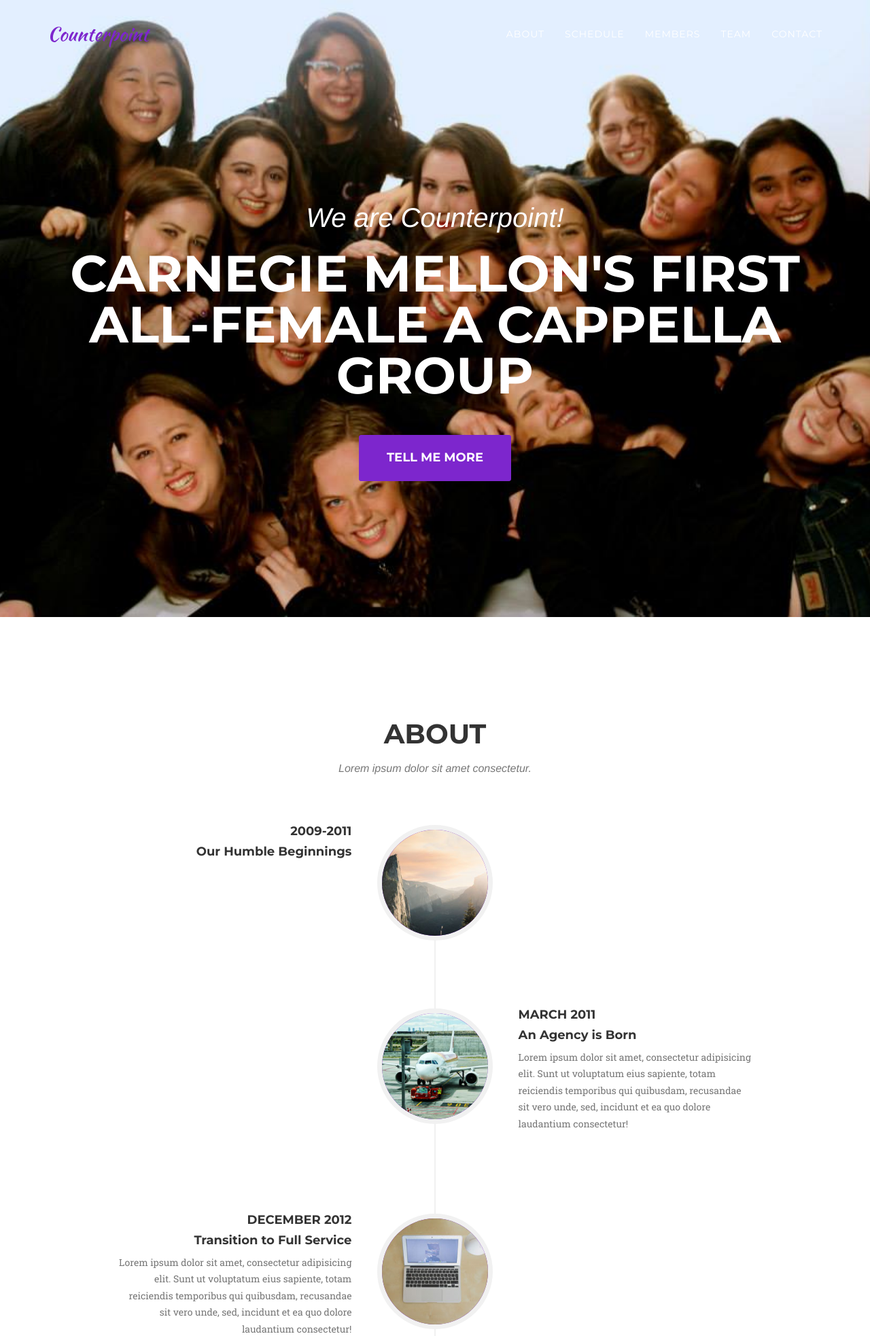
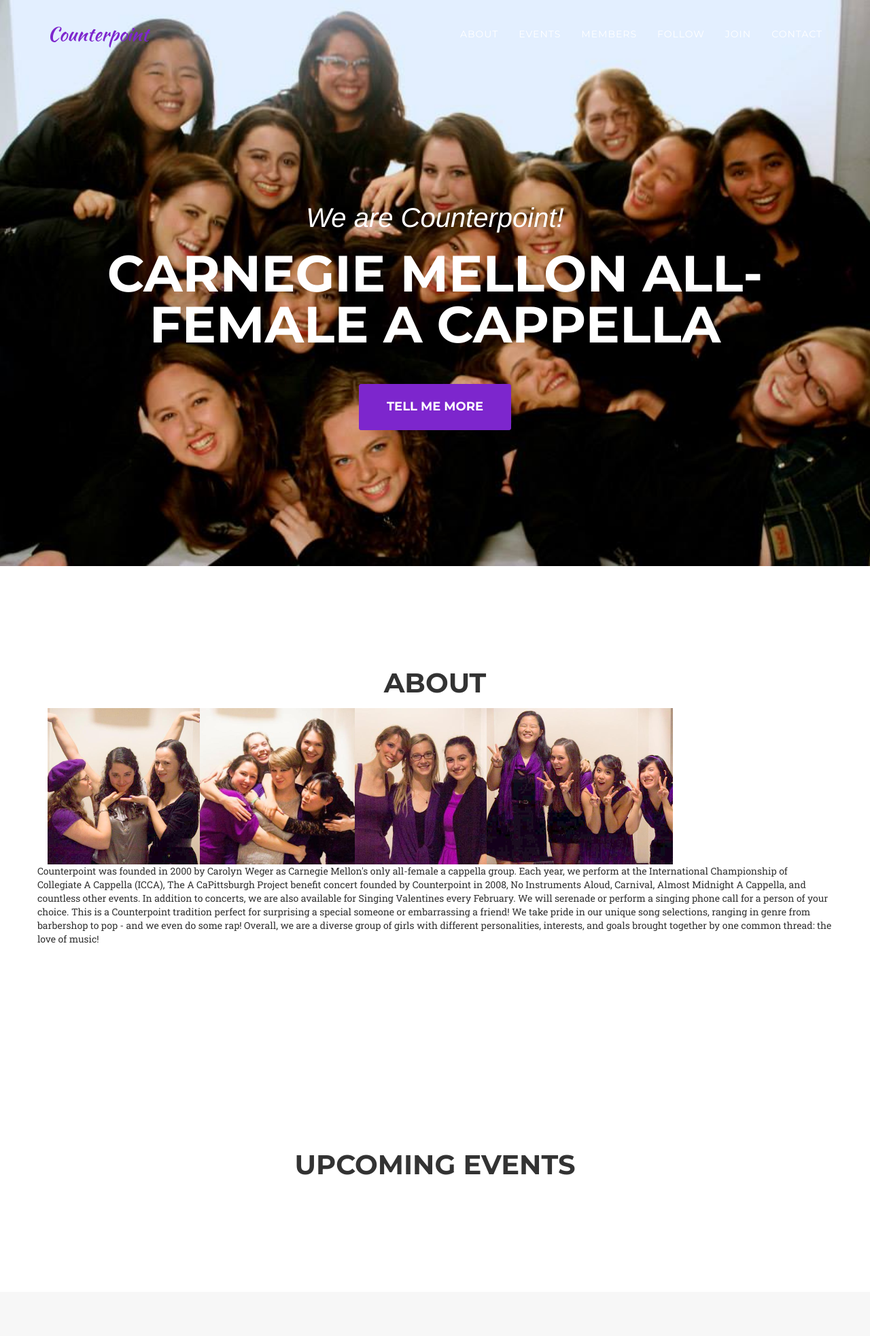
Before and after one commit to aishprr/counterpointwww, a Django app: page / in a window 1280 px wide. Shown: the top 1966 px of the page at 68% size. Run offline with Django 3.2, Linux system fonts and the light colour scheme; data that the repository does not hold is empty; style sheets or scripts are compiled from the project's sources; some libraries are stand-ins or nearby versions; some web fonts are replaced.

Commit message:
Events in db
Some alignment issues fixed, and event added to db, to be expanded upon

```diff
--- a/application/admin.py
+++ b/application/admin.py
@@ -1,4 +1,6 @@
 from django.contrib import admin
 from application.models import Member
+from application.models import Event
 
 admin.site.register(Member)
+admin.site.register(Event)
--- a/application/static/application/custom/js/classie.js
+++ b/application/static/application/custom/js/classie.js
@@ -33,6 +33,7 @@
     elem.classList.add( c );
   };
   removeClass = function( elem, c ) {
+    console.log(c);
     elem.classList.remove( c );
   };
 }
--- a/application/static/application/custom/less/agency.less
+++ b/application/static/application/custom/less/agency.less
@@ -189,6 +189,12 @@
 	}
 }
 
+about_banner {
+
+	padding:0;
+
+}
+
 @media(min-width:768px) {
 	header {
 		.intro-text {
@@ -292,6 +298,7 @@
         	background-color: white;
         	text-align: center;
         	padding: 25px;
+
         	h4 {
         		text-transform: none;
         		margin: 0;
--- a/application/templates/application/base.html
+++ b/application/templates/application/base.html
@@ -79,13 +79,19 @@
                         <a class="page-scroll" href="#about">About</a>
                     </li>
                     <li>
-                        <a class="page-scroll" href="#schedule">Schedule</a>
+                        <a class="page-scroll" href="#events">Events</a>
                     </li>
                     <li>
                         <a class="page-scroll" href="#portfolio">Members</a>
                     </li>
+
                     <li>
-                        <a class="page-scroll" href="#team">Team</a>
+                        <!-- on top of this, have a feed with instagram photos maybe -->
+                        <a class="page-scroll" href="#follow">Follow</a>
+                    </li>
+                    <li>
+                        <a class="page-scroll" href="#join">Join</a>
+                        <!-- Audition information -->
                     </li>
                     <li>
                         <a class="page-scroll" href="#contact">Contact</a>
--- a/application/templates/application/index.html
+++ b/application/templates/application/index.html
@@ -6,7 +6,7 @@
         <div class="container">
             <div class="intro-text">
                 <div class="intro-lead-in">We are Counterpoint!</div>
-                <div class="intro-heading">Carnegie Mellon's first all-female A Cappella group</div>
+                <div class="intro-heading">Carnegie Mellon All-Female A Cappella</div>
                 <a href="#about" class="page-scroll btn btn-xl">Tell Me More</a>
             </div>
         </div>
@@ -18,115 +18,45 @@
             <div class="row">
                 <div class="col-lg-12 text-center">
                     <h2 class="section-heading">About</h2>
-                    <h3 class="section-subheading text-muted">Lorem ipsum dolor sit amet consectetur.</h3>
+                    <figure id="about_banner">
+                        <img src="{% static 'application/img/about/about_banner.png' %}" class="img-responsive" alt="">
+                    </figure>
                 </div>
             </div>
+
             <div class="row">
-                <div class="col-lg-12">
-                    <ul class="timeline">
-                        <li>
-                            <div class="timeline-image">
-                                <img class="img-circle img-responsive" src="{% static 'application/img/about/1.jpg' %}" alt="">
-                            </div>
-                            <div class="timeline-panel">
-                                <div class="timeline-heading">
-                                    <h4>2009-2011</h4>
-                                    <h4 class="subheading">Our Humble Beginnings</h4>
-                                </div>
-                                <div class="timeline-body">
-                                    <p class="text-muted"></p>
-                                </div>
-                            </div>
-                        </li>
-                        <li class="timeline-inverted">
-                            <div class="timeline-image">
-                                <img class="img-circle img-responsive" src="{% static 'application/img/about/2.jpg' %}" alt="">
-                            </div>
-                            <div class="timeline-panel">
-                                <div class="timeline-heading">
-                                    <h4>March 2011</h4>
-                                    <h4 class="subheading">An Agency is Born</h4>
-                                </div>
-                                <div class="timeline-body">
-                                    <p class="text-muted">Lorem ipsum dolor sit amet, consectetur adipisicing elit. Sunt ut voluptatum eius sapiente, totam reiciendis temporibus qui quibusdam, recusandae sit vero unde, sed, incidunt et ea quo dolore laudantium consectetur!</p>
-                                </div>
-                            </div>
-                        </li>
-                        <li>
-                            <div class="timeline-image">
-                                <img class="img-circle img-responsive" src="{% static 'application/img/about/3.jpg' %}" alt="">
-                            </div>
-                            <div class="timeline-panel">
-                                <div class="timeline-heading">
-                                    <h4>December 2012</h4>
-                                    <h4 class="subheading">Transition to Full Service</h4>
-                                </div>
-                                <div class="timeline-body">
-                                    <p class="text-muted">Lorem ipsum dolor sit amet, consectetur adipisicing elit. Sunt ut voluptatum eius sapiente, totam reiciendis temporibus qui quibusdam, recusandae sit vero unde, sed, incidunt et ea quo dolore laudantium consectetur!</p>
-                                </div>
-                            </div>
-                        </li>
-                        <li class="timeline-inverted">
-                            <div class="timeline-image">
-                                <img class="img-circle img-responsive" src="{% static 'application/img/about/4.jpg' %}" alt="">
-                            </div>
-                            <div class="timeline-panel">
-                                <div class="timeline-heading">
-                                    <h4>July 2014</h4>
-                                    <h4 class="subheading">Phase Two Expansion</h4>
-                                </div>
-                                <div class="timeline-body">
-                                    <p class="text-muted">Lorem ipsum dolor sit amet, consectetur adipisicing elit. Sunt ut voluptatum eius sapiente, totam reiciendis temporibus qui quibusdam, recusandae sit vero unde, sed, incidunt et ea quo dolore laudantium consectetur!</p>
-                                </div>
-                            </div>
-                        </li>
-                        <li class="timeline-inverted">
-                            <div class="timeline-image">
-                                <h4>Be Part
-                                    <br>Of Our
-                                    <br>Story!</h4>
-                            </div>
-                        </li>
-                    </ul>
-                </div>
-            </div>
+                Counterpoint was founded in 2000 by Carolyn Weger as Carnegie Mellon's only all-female a cappella group.
+
+Each year, we perform at the International Championship of Collegiate A Cappella (ICCA), The A CaPittsburgh Project benefit concert founded by Counterpoint in 2008, No Instruments Aloud, Carnival, Almost Midnight A Cappella, and countless other events.
+
+In addition to concerts, we are also available for Singing Valentines every February. We will serenade or perform a singing phone call for a person of your choice. This is a Counterpoint tradition perfect for surprising a special someone or embarrassing a friend!
+
+We take pride in our unique song selections, ranging in genre from barbershop to pop - and we even do some rap! Overall, we are a diverse group of girls with different personalities, interests, and goals brought together by one common thread: the love of music! </div>
+
+
         </div>
     </section>
 
     <!-- Services Section -->
-    <section id="schedule">
+    <section id="events">
         <div class="container">
             <div class="row">
                 <div class="col-lg-12 text-center">
-                    <h2 class="section-heading">Schedule</h2>
-                    <h3 class="section-subheading text-muted">Lorem ipsum dolor sit amet consectetur.</h3>
+                    <h2 class="section-heading">Upcoming Events</h2>
                 </div>
             </div>
             <div class="row text-center">
+                {% for event in upcomingEvents %}
                 <div class="col-md-4">
                     <span class="fa-stack fa-4x">
                         <i class="fa fa-circle fa-stack-2x text-primary"></i>
-                        <i class="fa fa-shopping-cart fa-stack-1x fa-inverse"></i>
+                        <i class="fa fa-stack-1x fa-inverse"></i>
                     </span>
                     <h4 class="service-heading">E-Commerce</h4>
                     <p class="text-muted">Lorem ipsum dolor sit amet, consectetur adipisicing elit. Minima maxime quam architecto quo inventore harum ex magni, dicta impedit.</p>
                 </div>
-                <div class="col-md-4">
-                    <span class="fa-stack fa-4x">
-                        <i class="fa fa-circle fa-stack-2x text-primary"></i>
-                        <i class="fa fa-laptop fa-stack-1x fa-inverse"></i>
-                    </span>
-                    <h4 class="service-heading">Responsive Design</h4>
-                    <p class="text-muted">Lorem ipsum dolor sit amet, consectetur adipisicing elit. Minima maxime quam architecto quo inventore harum ex magni, dicta impedit.</p>
-                </div>
-                <div class="col-md-4">
-                    <span class="fa-stack fa-4x">
-                        <i class="fa fa-circle fa-stack-2x text-primary"></i>
-                        <i class="fa fa-lock fa-stack-1x fa-inverse"></i>
-                    </span>
-                    <h4 class="service-heading">Web Security</h4>
-                    <p class="text-muted">Lorem ipsum dolor sit amet, consectetur adipisicing elit. Minima maxime quam architecto quo inventore harum ex magni, dicta impedit.</p>
-                </div>
+                {% endfor %}
+
             </div>
         </div>
     </section>
@@ -158,7 +88,12 @@
                     <div class="portfolio-caption">
                         <h4>{{ member.name }}</h4>
                         <p class="text-muted">{{ member.part }}</p>
+                        {% if member.post != " " %}
                         <p class="text-primary">{{ member.post}}</p>
+                        {% else %}
+                        <p class="text-primary">&nbsp </p>
+                        {% endif %}
+
                     </div>
                 </div>
                 {% endfor %}
@@ -168,7 +103,7 @@
     </section>
 
 
-    <!-- Team Section -->
+    <!-- Team Section
     <section id="team" class="bg-light-gray">
         <div class="container">
             <div class="row">
@@ -230,7 +165,7 @@
                 </div>
             </div>
         </div>
-    </section>
+    </section>-->
 
 
     <!-- Contact Section -->
--- a/application/views.py
+++ b/application/views.py
@@ -1,8 +1,8 @@
 from django.http import HttpRequest
 from django.shortcuts import render
-from application.models import Member
+from application.models import Member, Event
 import logging
-
+import datetime
 
 # Standard instance of a logger with __name__
 stdlogger = logging.getLogger(__name__)
@@ -16,5 +16,6 @@
 
 	info = dict()
 	info['presentMembers'] = Member.objects.filter(alumni = False)
+	info['upcomingEvents'] = Event.objects.filter(when__gt=datetime.datetime.now())
 
 	return render(request, 'application/index.html', info)
```
Also changed, not shown: application/models.py (+11 -1 lines), application/migrations/0006_event.py (added), application/migrations/0007_auto_20150903_0611.py (added), application/static/application/img/about/about_banner.png (added), counterpointweb/models.py (deleted).
